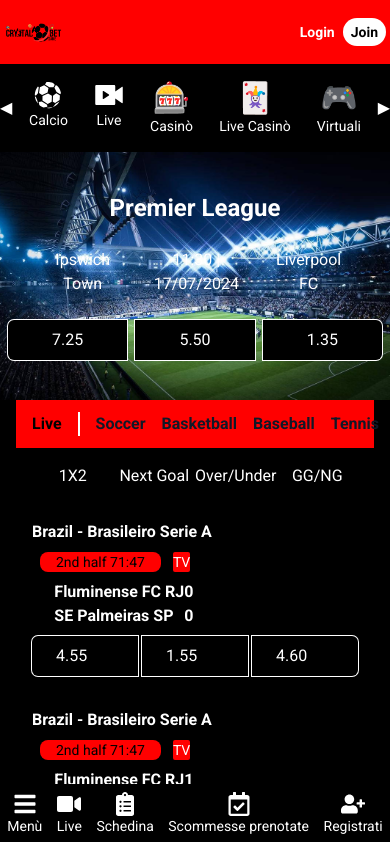
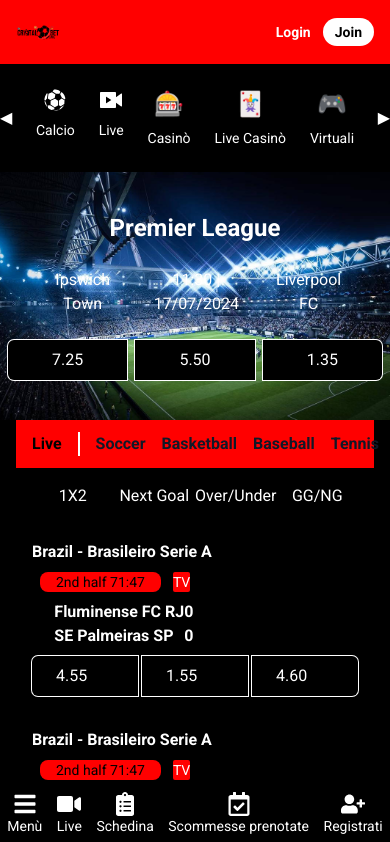
Before and after one commit to Oladize1/crystalbet, a React (Create React App) app: page / in a window 390 px wide. Shown: the top 842 px of the page. Built offline with nearby package versions, Linux system fonts and the light colour scheme; no server answers.

Commit message:
Fixing responsiveness

```diff
--- a/package.json
+++ b/package.json
@@ -6,6 +6,7 @@
     "@testing-library/jest-dom": "^5.17.0",
     "@testing-library/react": "^13.4.0",
     "@testing-library/user-event": "^13.5.0",
+    "framer-motion": "^11.5.4",
     "npm": "^10.8.2",
     "react": "^18.3.1",
     "react-dom": "^18.3.1",
@@ -13,6 +14,7 @@
     "react-router-dom": "^6.25.1",
     "react-scripts": "5.0.1",
     "react-slick": "^0.30.2",
+    "slick-carousel": "^1.8.1",
     "start": "^5.1.0",
     "tailwind-scrollbar-hide": "^1.1.7",
     "web-vitals": "^2.1.4"
--- a/src/components/AutoScrollCarousel.js
+++ b/src/components/AutoScrollCarousel.js
@@ -7,7 +7,7 @@
   const carouselRef = useRef(null);
 
   useEffect(() => {
-    const interval = setInterval(() => {
+    const scrollCarousel = () => {
       if (carouselRef.current) {
         const { scrollLeft, clientWidth, scrollWidth } = carouselRef.current;
         const maxScrollLeft = scrollWidth - clientWidth;
@@ -19,16 +19,21 @@
           carouselRef.current.scrollBy({ left: clientWidth, behavior: 'smooth' });
         }
       }
-    }, 6000);
+    };
 
+    const interval = setInterval(scrollCarousel, 6000);
+
+    // Cleanup on component unmount
     return () => clearInterval(interval);
   }, []);
 
   return (
-    <div ref={carouselRef} className="flex overflow-x-scroll scrollbar-hide w-screen">
+    <div ref={carouselRef} className="flex overflow-x-scroll scrollbar-hide w-full">
       {dummyData.map((data, index) => (
-        <div key={index} className="flex-shrink-0 w-screen bg-cover bg-center"
-        style={{ backgroundImage: `url(${backgroundImage})` }}
+        <div
+          key={index}
+          className="flex-shrink-0 w-full bg-cover bg-center"
+          style={{ backgroundImage: `url(${backgroundImage})` }}
         >
           <Banner {...data} />
         </div>
--- a/src/components/Header.js
+++ b/src/components/Header.js
@@ -4,14 +4,14 @@
 
 const Header = () => {
   return (
-    <header className="bg-primary text-white px-1 fixed top-0 left-0 w-full h-16 flex items-center shadow-md z-50">
+    <header className="bg-primary text-white px-4 fixed top-0 left-0 w-full h-16 flex items-center shadow-md z-50">
       <div className="container mx-auto flex justify-between items-center h-full">
         <Link to="/" className="text-xl font-bold flex items-center">
-          <img src={Logo} alt="logo" className="w-16 h-auto md:w-24" />
+          <img src={Logo} alt="logo" className="w-12 h-auto md:w-16 lg:w-24" />
         </Link>
         <nav className="flex items-center">
-          <Link to="/login" className="ml-2 md:ml-4 font-bold text-secondary text-sm md:text-base">Login</Link>
-          <Link to="/register" className="ml-2 md:ml-4 bg-secondary text-accent px-2 py-1 md:px-4 md:py-2 rounded-full font-bold text-sm md:text-base">Join</Link>
+          <Link to="/login" className="ml-3 md:ml-6 font-bold text-secondary text-sm md:text-base lg:text-lg">Login</Link>
+          <Link to="/register" className="ml-3 md:ml-6 bg-secondary text-accent px-3 py-1 md:px-4 md:py-2 lg:px-6 lg:py-3 rounded-full font-bold text-sm md:text-base lg:text-lg">Join</Link>
         </nav>
       </div>
     </header>
--- a/src/components/casino/OddsLessThan.js
+++ b/src/components/casino/OddsLessThan.js
@@ -4,7 +4,7 @@
   const [selectedOdd, setSelectedOdd] = useState(1.25); // Default max odd
   const [selectedTimeRange, setSelectedTimeRange] = useState('1 hr'); // Default time range
   const [selectedSport, setSelectedSport] = useState('Calcio'); // Default sport
-  const [eventsAvailable, setEventsAvailable] = useState(true); // Placeholder for event check
+  const [eventsAvailable] = useState(true); // Placeholder for event check, removed setEventsAvailable
 
   const maxOdds = [1.25, 1.5, 1.75, 2]; // Max odds options
   const timeRanges = ['1 hr', '3 hrs', 'Today', '3 Days']; // Time range options
--- a/src/components/homepage_content/TopNav.js
+++ b/src/components/homepage_content/TopNav.js
@@ -2,12 +2,13 @@
 import { Link } from 'react-router-dom';
 import { GiSoccerBall } from "react-icons/gi";
 import { RiLiveFill } from "react-icons/ri";
-import { FaRegCalendarCheck, FaLessThan ,FaRegCheckCircle, FaUserTie, FaRegFileAlt } from "react-icons/fa";
+import { FaRegCalendarCheck, FaLessThan, FaRegCheckCircle, FaUserTie, FaRegFileAlt } from "react-icons/fa";
 import { SlSupport } from "react-icons/sl";
 import { CiSearch } from "react-icons/ci";
-import { IoGiftSharp,  IoTimer } from "react-icons/io5";
+import { IoGiftSharp, IoTimer } from "react-icons/io5";
 import { LuLineChart } from "react-icons/lu";
 import SearchModal from './../casino/Search';
+import { motion } from 'framer-motion';
 
 const items = [
   { icon: <Link to={'sports/calcio'}><GiSoccerBall/></Link>, label: 'Calcio' },
@@ -16,7 +17,7 @@
   { icon: <Link to={'casino-live'}>🃏</Link>, label: 'Live Casinò' },
   { icon: <Link to={'virtuals'}>🎮</Link>, label: 'Virtuali' },
   { icon: <Link to={'todays-event'}><FaRegCalendarCheck/></Link>, label: "Today's Matches" },
-  { icon: <Link to={'book-bet'}><FaRegCalendarCheck /></Link>, label: "Book A Bet"},
+  { icon: <Link to={'book-bet'}><FaRegCalendarCheck /></Link>, label: "Book A Bet" },
   { icon: <Link to={'coupon-check'}><FaRegCheckCircle/></Link>, label: "Coupon Check" },
   { icon: <Link to={'cms'}><SlSupport/></Link>, label: "Help" },
   { icon: <FaUserTie/>, label: "Become an Agent" },
@@ -48,21 +49,30 @@
 
   return (
     <>
-      <div className="flex items-center w-full justify-between bg-accent text-secondary p-4 mt-16">
+      <div className="flex items-center w-full justify-between bg-accent text-secondary p-6 mt-16 relative overflow-hidden">
         <button onClick={prev} className="absolute left-0 z-10">
           ◀
         </button>
-        <div className="flex justify-around w-full">
+        <div className="w-full overflow-hidden">
+          <motion.div
+            className="flex justify-around"
+            initial={{ x: "-100%" }}
+            animate={{ x: "0%" }}
+            transition={{ duration: 0.5, ease: "easeInOut" }}
+            key={currentIndex}
+          >
             {currentItems.map((item, index) => (
-            <div
+              <motion.div
                 key={index}
-              className="flex flex-col items-center mx-2 cursor-pointer"
+                className="flex flex-col items-center mx-2 cursor-pointer transform transition-transform duration-300 hover:scale-110"
+                whileHover={{ scale: 1.2 }}
                 onClick={item.label === 'Search' ? handleSearchClick : undefined}  // Trigger search modal on click
               >
-              <div className="text-3xl">{item.icon}</div>
+                <div className="text-2xl mb-2">{item.icon}</div>
                 <div className='text-sm'>{item.label}</div>
-            </div>
+              </motion.div>
             ))}
+          </motion.div>
         </div>
         <button onClick={next} className="absolute right-0 z-10">
           ▶
--- a/src/pages/HomePage.js
+++ b/src/pages/HomePage.js
@@ -1,52 +1,52 @@
 import React, { useContext, useEffect } from 'react';
-import { AuthContext } from '../context/AuthContext';
-import { BetContext } from '../context/BetContext';
+import { AuthContext } from '../context/AuthContext'; // Authentication context
+import { BetContext } from '../context/BetContext'; // Betting context
 import Header from '../components/Header';
 import TopNav from '../components/homepage_content/TopNav';
 import Navbar from '../components/Navbar';
-import AutoScrollCarousel from '../components/AutoScrollCarousel'
-//import BetList from '../components/BetList';
-import LiveMatches from '../components/homepage_content/LiveMatches'
-import QuickSelection from '../components/homepage_content/QuickSelection'
-import SportLists from '../components/homepage_content/SportsList'
+import AutoScrollCarousel from '../components/AutoScrollCarousel';
+// import BetList from '../components/BetList'; // (If you need to use the BetList component, you can uncomment this line)
+import LiveMatches from '../components/homepage_content/LiveMatches';
+import QuickSelection from '../components/homepage_content/QuickSelection';
+import SportLists from '../components/homepage_content/SportsList';
 import BetHistory from '../components/BetHistory';
 import Footer from '../components/Footer';
 import BackToTop from '../components/BackToTop';
 
 const HomePage = () => {
-  const { user, loading: authLoading } = useContext(AuthContext);
-  const { loading: betsLoading, fetchBetHistory, betHistory } = useContext(BetContext);
+  const { user, loading: authLoading } = useContext(AuthContext); // Get user and loading state from AuthContext
+  const { loading: betsLoading, fetchBetHistory, betHistory } = useContext(BetContext); // Get loading state, fetch function, and bet history from BetContext
 
   useEffect(() => {
     if (user) {
-      fetchBetHistory();
+      fetchBetHistory(); // Fetch bet history if the user is logged in
     }
-  }, [user, fetchBetHistory]);
+  }, [user, fetchBetHistory]); // The effect runs when 'user' or 'fetchBetHistory' changes
 
+  // Display loading spinner or message while authentication or bet history is loading
   if (authLoading || betsLoading) {
     return <div>Loading...</div>;
   }
 
   return (
     <div className="min-h-screen flex flex-col bg-accent w-full">
-      <Header />
-      <TopNav />
-      {/* please change this carousel, i couldn't find better one online */}
-      <AutoScrollCarousel />
-      <main className="px-4 sm:px-6 lg:px-[0px] w-full">
-        <LiveMatches />
-        <QuickSelection />
-        <SportLists />
+      <Header /> {/* The Header component */}
+      <TopNav /> {/* Top Navigation component */}
+      <AutoScrollCarousel /> {/* Auto-scrolling carousel for banners or promotions */}
+      <main className="px-4 sm:px-6 lg:px-2 w-full">
+        <LiveMatches /> {/* Display live matches */}
+        <QuickSelection /> {/* Quick bet selection options */}
+        <SportLists /> {/* List of available sports */}
         {user && (
           <section className="mb-8">
             <h2 className="text-2xl font-bold mb-4">Bet History</h2>
-            <BetHistory betHistory={betHistory} />
+            <BetHistory betHistory={betHistory} /> {/* Display bet history if the user is logged in */}
           </section>
         )}
       </main>
-      <Footer />
-      <BackToTop />
-      <Navbar />
+      <Footer /> {/* Footer component */}
+      <BackToTop /> {/* Button to scroll back to the top of the page */}
+      <Navbar /> {/* Bottom navigation bar */}
     </div>
   );
 };
```
Also changed, not shown: 1 other file (tests, documents, lock files or other folders). Lines whose indentation alone changed are shown as unchanged.
